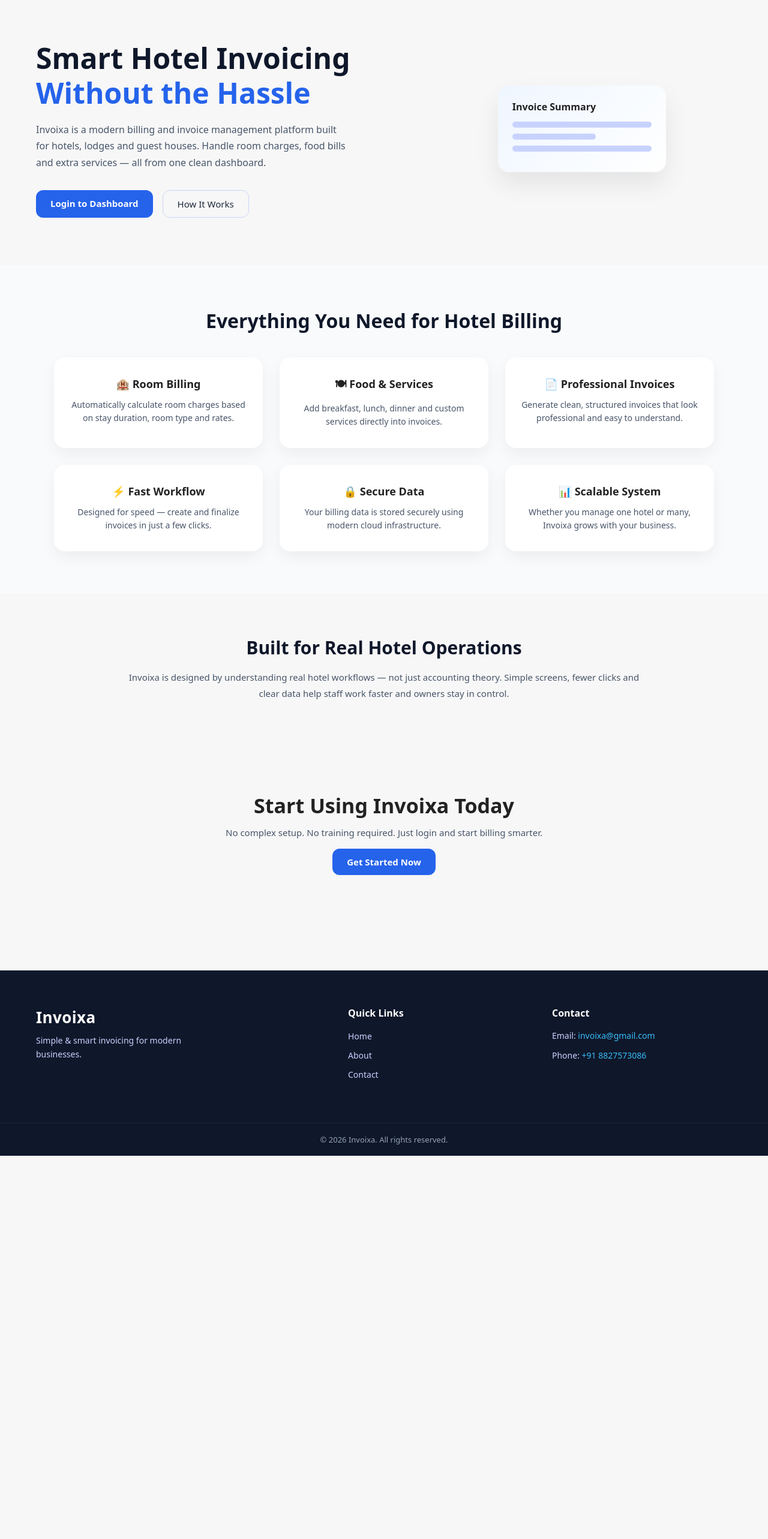
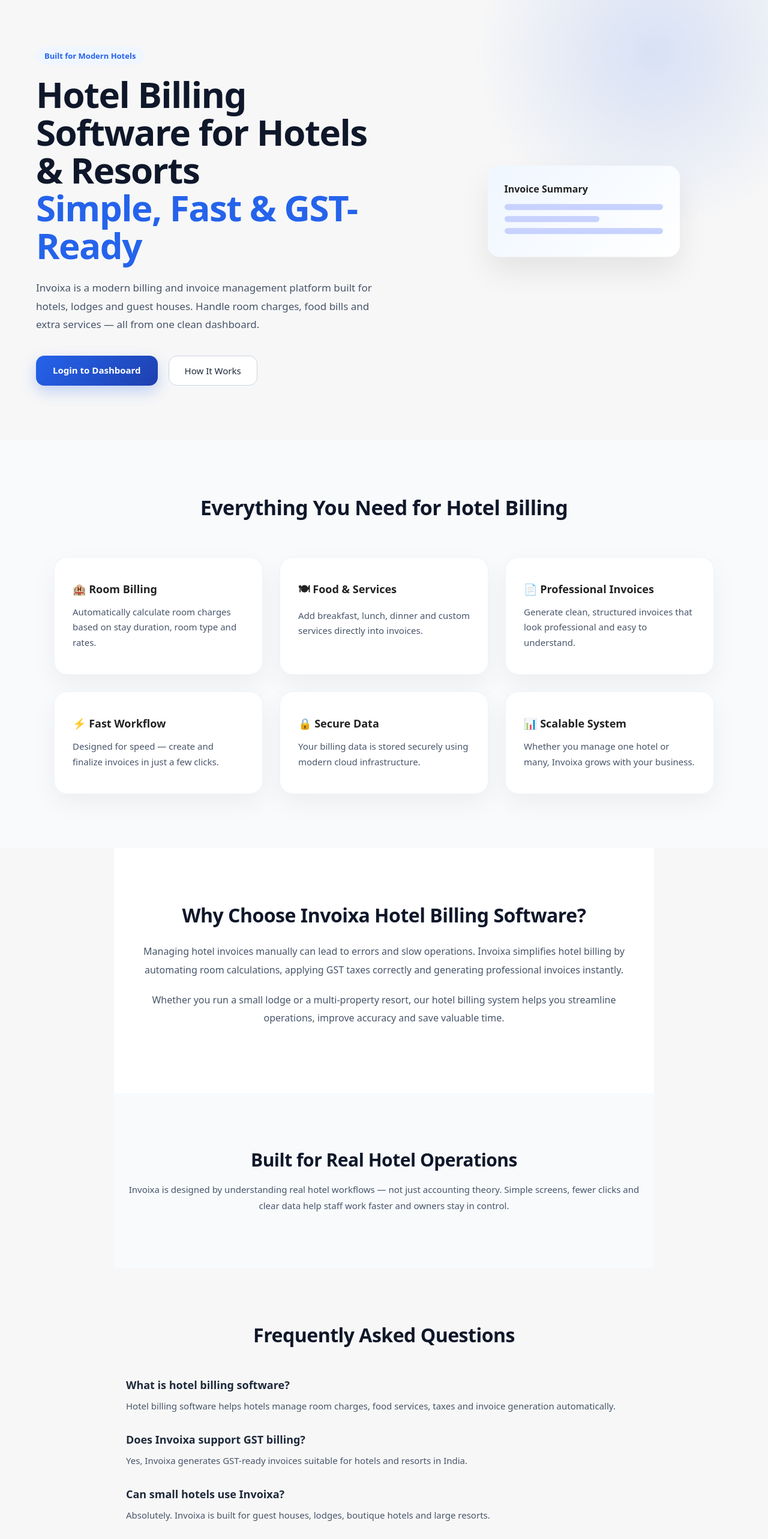
Before and after one commit to Vivekawasthi055/Invoixa, a React (Vite) app: page / in a window 1280 px wide. Shown: the part 80-2646 px from the top of the page at 60% size. Before the commit the page ends 2007 px from the top, so only its background shows below. Built offline with nearby package versions, Linux system fonts and the light colour scheme; no server answers.

Commit message:
final commit

```diff
--- a/index.html
+++ b/index.html
@@ -1,11 +1,81 @@
-<!DOCTYPE html>
+<!doctype html>
 <html lang="en">
   <head>
+    <script type="application/ld+json">
+      {
+        "@context": "https://schema.org",
+        "@type": "SoftwareApplication",
+        "name": "Invoixa",
+        "applicationCategory": "BusinessApplication",
+        "operatingSystem": "Web",
+        "description": "Cloud-based hotel billing software for hotels and resorts with GST invoice generation and room management.",
+        "url": "https://invoixa.qzz.io/",
+        "brand": {
+          "@type": "Brand",
+          "name": "Invoixa"
+        },
+        "offers": {
+          "@type": "Offer",
+          "price": "0",
+          "priceCurrency": "INR"
+        }
+      }
+    </script>
+
     <meta charset="UTF-8" />
+    <meta name="viewport" content="width=device-width, initial-scale=1.0" />
+    <meta name="geo.region" content="IN" />
+    <meta name="geo.country" content="India" />
+
+    <!-- Primary SEO -->
+    <title>Invoixa – Smart Hotel Billing Software for Hotels & Resorts</title>
+    <meta
+      name="description"
+      content="Invoixa is a powerful hotel billing software designed for hotels, resorts and lodges. Generate GST invoices, manage rooms, food services and simplify hotel management with cloud-based billing."
+    />
+    <meta
+      name="keywords"
+      content="hotel billing software, hotel invoice software, GST billing software for hotel, resort billing system, hotel management billing software India, cloud hotel billing"
+    />
+    <meta name="author" content="Invoixa" />
+    <meta name="robots" content="index, follow" />
+
+    <!-- Canonical -->
+    <link rel="canonical" href="https://invoixa.qzz.io/" />
+
+    <!-- Favicon -->
     <link rel="icon" type="image/png" href="/favicon.png" />
-    <meta name="viewport" content="width=device-width, initial-scale=1.0" />
-    <title>invoixa</title>
+
+    <!-- Theme Color -->
+    <meta name="theme-color" content="#2563eb" />
+
+    <!-- Open Graph (Facebook, WhatsApp) -->
+    <meta property="og:type" content="website" />
+    <meta
+      property="og:title"
+      content="Invoixa – Smart Hotel Billing Software"
+    />
+    <meta
+      property="og:description"
+      content="Cloud-based hotel billing software to generate GST invoices, manage rooms and simplify hotel operations."
+    />
+    <meta property="og:url" content="https://invoixa.qzz.io/" />
+    <meta property="og:image" content="https://invoixa.qzz.io/logo.jpg" />
+
+    <!-- Twitter Card -->
+    <meta name="twitter:card" content="summary_large_image" />
+    <meta name="twitter:title" content="Invoixa – Hotel Billing Software" />
+    <meta
+      name="twitter:description"
+      content="Smart GST-enabled billing software for hotels & resorts."
+    />
+    <meta name="twitter:image" content="https://invoixa.qzz.io/logo.jpg" />
+
+    <!-- Preconnect for performance -->
+    <link rel="preconnect" href="https://fonts.googleapis.com" />
+    <link rel="preconnect" href="https://fonts.gstatic.com" crossorigin />
   </head>
+
   <body>
     <div id="root"></div>
     <script type="module" src="/src/main.jsx"></script>
--- a/src/pages/public/Home.jsx
+++ b/src/pages/public/Home.jsx
@@ -6,20 +6,25 @@
   return (
     <>
       <Helmet>
-        <title>Invoixa – Smart Hotel Billing & Invoice Software</title>
+        <title>
+          Hotel Billing Software for Hotels & Resorts | Invoixa Invoice System
+        </title>
+
         <meta
           name="description"
-          content="Invoixa helps hotels manage room, food and service billing with fast, secure and professional invoicing."
+          content="Invoixa is a smart hotel billing software for hotels, resorts and guest houses. Manage room charges, food billing, GST invoices and hotel services easily with secure cloud-based invoice management."
         />
+        <link rel="canonical" href="https://invoixa.qzz.io/" />
       </Helmet>
 
       <main className="home-page">
         {/* ================= HERO ================= */}
         <section className="home-hero">
           <div className="home-hero-content">
+            <div className="home-badge">Built for Modern Hotels</div>
             <h1>
-              Smart Hotel Invoicing <br />
-              <span>Without the Hassle</span>
+              Hotel Billing Software for Hotels & Resorts <br />
+              <span>Simple, Fast & GST-Ready</span>
             </h1>
 
             <p>
@@ -102,6 +107,20 @@
             </div>
           </div>
         </section>
+        <section className="home-seo-content">
+          <h2>Why Choose Invoixa Hotel Billing Software?</h2>
+          <p>
+            Managing hotel invoices manually can lead to errors and slow
+            operations. Invoixa simplifies hotel billing by automating room
+            calculations, applying GST taxes correctly and generating
+            professional invoices instantly.
+          </p>
+          <p>
+            Whether you run a small lodge or a multi-property resort, our hotel
+            billing system helps you streamline operations, improve accuracy and
+            save valuable time.
+          </p>
+        </section>
 
         {/* ================= TRUST ================= */}
         <section className="home-trust">
@@ -110,6 +129,27 @@
             Invoixa is designed by understanding real hotel workflows — not just
             accounting theory. Simple screens, fewer clicks and clear data help
             staff work faster and owners stay in control.
+          </p>
+        </section>
+        <section className="home-faq">
+          <h2>Frequently Asked Questions</h2>
+
+          <h3>What is hotel billing software?</h3>
+          <p>
+            Hotel billing software helps hotels manage room charges, food
+            services, taxes and invoice generation automatically.
+          </p>
+
+          <h3>Does Invoixa support GST billing?</h3>
+          <p>
+            Yes, Invoixa generates GST-ready invoices suitable for hotels and
+            resorts in India.
+          </p>
+
+          <h3>Can small hotels use Invoixa?</h3>
+          <p>
+            Absolutely. Invoixa is built for guest houses, lodges, boutique
+            hotels and large resorts.
           </p>
         </section>
 
--- a/src/pages/public/styles/Home.css
+++ b/src/pages/public/styles/Home.css
@@ -2,8 +2,25 @@
    🏠 HOME PAGE
 ================================ */
 
+/* ===============================
+   GLOBAL POLISH
+================================ */
+
 .home-page {
   width: 100%;
+  overflow-x: hidden;
+}
+
+.home-page section {
+  padding-left: 20px;
+  padding-right: 20px;
+  padding-top: 90px;
+  padding-bottom: 90px;
+  animation: homeFadeUp 0.6s ease both;
+}
+
+.home-page h2 {
+  letter-spacing: -0.5px;
 }
 
 /* ================= HERO ================= */
@@ -11,19 +28,42 @@
 .home-hero {
   max-width: 1200px;
   margin: 0 auto;
-  padding: 80px 20px;
+  padding: 100px 20px 80px;
   display: grid;
   grid-template-columns: 1.1fr 0.9fr;
-  gap: 48px;
+  gap: 60px;
   align-items: center;
+  position: relative;
 }
 
-/* Text */
+.home-hero::before {
+  content: "";
+  position: absolute;
+  width: 600px;
+  height: 600px;
+  background: radial-gradient(circle, rgba(37, 99, 235, 0.15), transparent 70%);
+  top: -200px;
+  right: -150px;
+  z-index: -1;
+}
+
+.home-badge {
+  display: inline-block;
+  background: #eff6ff;
+  color: #2563eb;
+  padding: 6px 14px;
+  border-radius: 999px;
+  font-size: 13px;
+  font-weight: 600;
+  margin-bottom: 18px;
+}
+
 .home-hero-content h1 {
-  font-size: 48px;
-  font-weight: 800;
+  font-size: 60px;
+  font-weight: 900;
   color: #0f172a;
-  line-height: 1.2;
+  line-height: 1.05;
+  letter-spacing: -1.5px;
   animation: homeFadeUp 0.6s ease;
 }
 
@@ -32,52 +72,55 @@
 }
 
 .home-hero-content p {
-  margin-top: 20px;
-  font-size: 16px;
+  margin-top: 24px;
+  font-size: 17px;
   color: #475569;
-  max-width: 520px;
-  line-height: 1.7;
+  max-width: 560px;
+  line-height: 1.8;
   animation: homeFadeUp 0.8s ease;
 }
 
 /* Buttons */
 .home-hero-actions {
-  margin-top: 32px;
+  margin-top: 36px;
   display: flex;
-  gap: 16px;
-  animation: homeFadeUp 1s ease;
+  gap: 18px;
+  flex-wrap: wrap;
 }
 
 .home-btn-primary {
-  background-color: #2563eb;
+  background: linear-gradient(135deg, #2563eb, #1e40af);
   color: #ffffff;
-  padding: 12px 24px;
-  border-radius: 12px;
+  padding: 14px 28px;
+  border-radius: 14px;
   font-size: 15px;
   font-weight: 600;
   text-decoration: none;
-  transition: all 0.25s ease;
+  transition: all 0.3s ease;
+  box-shadow: 0 10px 25px rgba(37, 99, 235, 0.25);
 }
 
 .home-btn-primary:hover {
-  background-color: #1e4ed8;
-  transform: translateY(-2px);
+  transform: translateY(-3px);
+  box-shadow: 0 16px 35px rgba(37, 99, 235, 0.35);
 }
 
 .home-btn-secondary {
-  border: 1px solid #cbd5f5;
+  border: 1px solid #cbd5e1;
   color: #1e293b;
-  padding: 12px 24px;
-  border-radius: 12px;
+  padding: 14px 26px;
+  border-radius: 14px;
   font-size: 15px;
   font-weight: 500;
   text-decoration: none;
-  transition: all 0.25s ease;
+  transition: all 0.3s ease;
+  background: #ffffff;
 }
 
 .home-btn-secondary:hover {
   border-color: #2563eb;
   color: #2563eb;
+  background: #f8fafc;
 }
 
 /* ================= HERO VISUAL ================= */
@@ -88,12 +131,12 @@
 }
 
 .home-mockup-card {
-  width: 280px;
-  padding: 24px;
-  border-radius: 18px;
+  width: 320px;
+  padding: 28px;
+  border-radius: 20px;
   background: linear-gradient(135deg, #eff6ff, #ffffff);
-  box-shadow: 0 20px 40px rgba(0, 0, 0, 0.08);
-  animation: homeFloat 3s ease-in-out infinite;
+  box-shadow: 0 25px 50px rgba(0, 0, 0, 0.08);
+  animation: homeFloat 4s ease-in-out infinite;
 }
 
 .home-mockup-card p {
@@ -112,18 +155,74 @@
   width: 60%;
 }
 
+/* ================= SEO CONTENT ================= */
+
+.home-seo-content {
+  max-width: 900px;
+  margin: 0 auto;
+  padding: 80px 20px;
+  text-align: center;
+  background: #ffffff;
+}
+
+.home-seo-content h2 {
+  font-size: 32px;
+  font-weight: 800;
+  margin-bottom: 24px;
+  color: #0f172a;
+  letter-spacing: -0.5px;
+}
+
+.home-seo-content p {
+  font-size: 16px;
+  color: #475569;
+  line-height: 1.9;
+  margin-bottom: 20px;
+}
+
+/* ================= FAQ SECTION ================= */
+
+.home-faq {
+  max-width: 900px;
+  margin: 0 auto;
+  padding: 90px 20px;
+}
+
+.home-faq h2 {
+  text-align: center;
+  font-size: 32px;
+  font-weight: 800;
+  margin-bottom: 50px;
+  color: #0f172a;
+}
+
+.home-faq h3 {
+  font-size: 18px;
+  font-weight: 600;
+  margin-top: 30px;
+  margin-bottom: 10px;
+  color: #1e293b;
+}
+
+.home-faq p {
+  font-size: 15px;
+  color: #475569;
+  line-height: 1.8;
+  margin-bottom: 10px;
+}
+
 /* ================= FEATURES ================= */
 
 .home-features {
   background-color: #f8fafc;
-  padding: 70px 20px;
+  padding: 100px 20px;
   text-align: center;
 }
 
 .home-features h2 {
-  font-size: 32px;
-  font-weight: 700;
-  margin-bottom: 40px;
+  font-size: 34px;
+  font-weight: 800;
+  margin-bottom: 60px;
   color: #0f172a;
 }
 
@@ -131,51 +230,82 @@
   max-width: 1100px;
   margin: 0 auto;
   display: grid;
-  grid-template-columns: repeat(3, 1fr);
+  grid-template-columns: repeat(auto-fit, minmax(260px, 1fr));
   gap: 28px;
 }
 
 .home-feature-card {
-  background-color: #ffffff;
-  padding: 32px 26px;
-  border-radius: 18px;
-  box-shadow: 0 10px 25px rgba(0, 0, 0, 0.05);
-  transition: transform 0.25s ease, box-shadow 0.25s ease;
+  background: #ffffff;
+  padding: 40px 30px;
+  border-radius: 22px;
+  border: 1px solid #f1f5f9;
+  box-shadow: 0 15px 40px rgba(0, 0, 0, 0.05);
+  transition: all 0.35s ease;
+  text-align: left;
 }
 
 .home-feature-card:hover {
-  transform: translateY(-6px);
-  box-shadow: 0 16px 35px rgba(0, 0, 0, 0.08);
+  transform: translateY(-10px);
+  box-shadow: 0 30px 60px rgba(37, 99, 235, 0.15);
+  border-color: #e0e7ff;
 }
 
 .home-feature-card h3 {
   font-size: 18px;
-  margin-bottom: 12px;
+  margin-bottom: 14px;
+  display: flex;
+  align-items: center;
+  gap: 10px;
 }
 
 .home-feature-card p {
-  font-size: 14px;
+  font-size: 15px;
   color: #475569;
-  line-height: 1.6;
+  line-height: 1.7;
 }
 
 /* ================= CTA ================= */
 
 .home-cta {
-  padding: 80px 20px;
+  padding: 100px 20px;
   text-align: center;
+  background: linear-gradient(135deg, #eff6ff, #ffffff);
 }
 
 .home-cta h2 {
-  font-size: 34px;
-  font-weight: 700;
-  margin-bottom: 12px;
+  font-size: 36px;
+  font-weight: 800;
+  margin-bottom: 14px;
+  letter-spacing: -0.5px;
 }
 
 .home-cta p {
+  font-size: 16px;
+  color: #475569;
+  margin-bottom: 32px;
+}
+
+/* ================= TRUST SECTION ================= */
+
+.home-trust {
+  max-width: 900px;
+  margin: 0 auto;
+  padding: 70px 20px;
+  text-align: center;
+  background: #f8fafc;
+}
+
+.home-trust h2 {
+  font-size: 30px;
+  font-weight: 700;
+  margin-bottom: 16px;
+  color: #0f172a;
+}
+
+.home-trust p {
   font-size: 15px;
   color: #475569;
-  margin-bottom: 28px;
+  line-height: 1.8;
 }
 
 /* ================= ANIMATIONS ================= */
@@ -203,55 +333,75 @@
   }
 }
 
-/* ================= RESPONSIVE ================= */
+/* ================= TABLET ================= */
 
-@media (max-width: 900px) {
+@media (max-width: 992px) {
   .home-hero {
     grid-template-columns: 1fr;
     text-align: center;
+    gap: 40px;
+  }
+
+  .home-hero-content p {
+    margin-left: auto;
+    margin-right: auto;
   }
 
   .home-hero-actions {
     justify-content: center;
   }
-}
 
-@media (max-width: 600px) {
-  .home-hero-content h1 {
-    font-size: 36px;
-  }
-
-  .home-feature-grid {
-    grid-template-columns: 1fr;
+  .home-mockup-card {
+    margin: 0 auto;
   }
 }
 
-/* ================= TRUST SECTION ================= */
-
-.home-trust {
-  max-width: 900px;
-  margin: 0 auto;
-  padding: 70px 20px;
-  text-align: center;
-}
-
-.home-trust h2 {
-  font-size: 30px;
-  font-weight: 700;
-  margin-bottom: 16px;
-  color: #0f172a;
-}
-
-.home-trust p {
-  font-size: 15px;
-  color: #475569;
-  line-height: 1.8;
-}
-
-/* ================= RESPONSIVE ADD-ON ================= */
+/* ================= MOBILE ================= */
 
 @media (max-width: 600px) {
+  .home-hero {
+    padding: 70px 16px;
+  }
+
+  .home-hero-content h1 {
+    font-size: 30px;
+    line-height: 1.25;
+  }
+
+  .home-hero-content p {
+    font-size: 15px;
+  }
+
+  .home-hero-actions {
+    flex-direction: column;
+    align-items: center;
+    gap: 14px;
+  }
+
+  .home-btn-primary,
+  .home-btn-secondary {
+    width: 100%;
+    max-width: 320px;
+    text-align: center;
+  }
+
+  .home-cta h2 {
+    font-size: 26px;
+  }
+
+  .home-cta {
+    padding: 70px 20px;
+  }
+  .home-seo-content h2,
+  .home-features h2,
+  .home-faq h2,
   .home-trust h2 {
     font-size: 24px;
   }
+
+  .home-seo-content p,
+  .home-trust p,
+  .home-faq p {
+    font-size: 14px;
+  }
 }
```
